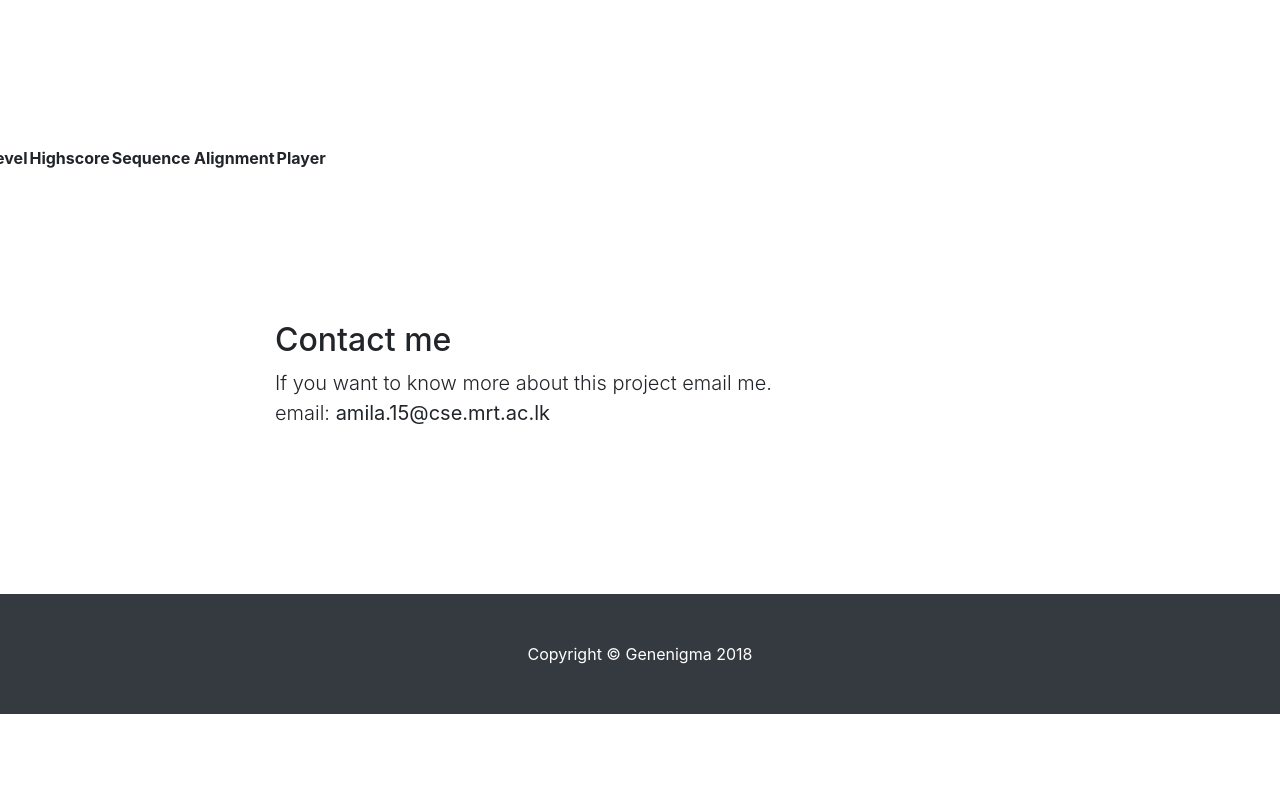
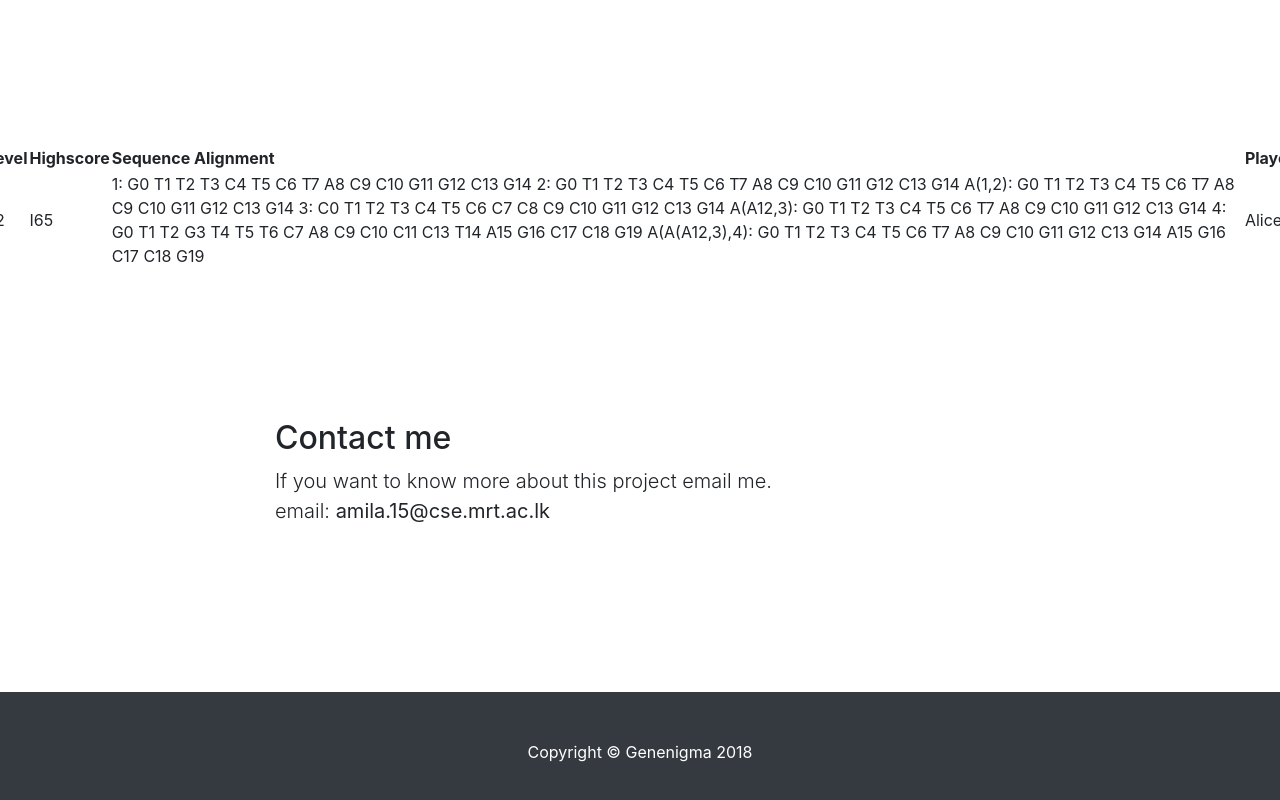
Before and after one commit to Amila-Rukshan/Amila-Rukshan.github.io, a website with bundled scripts: page index.html in a window 1280 px wide. Shown: the part 1183-1983 px from the top of the page. Before the commit the page ends 1897 px from the top, so only its background shows below. Built offline with nearby package versions, Linux system fonts and the light colour scheme.

Commit message:
Update index.html

```diff
--- a/index.html
+++ b/index.html
@@ -70,6 +70,15 @@
                 <th data-field="player">Player</th>
             </tr>
         </thead>
+        <tbody>
+          <tr>
+              <td>L2</td>
+              <td>I65</td>
+              <td>1: G0 T1 T2 T3 C4 T5 C6 T7 A8 C9 C10 G11 G12 C13 G14 2: G0 T1 T2 T3 C4 T5 C6 T7 A8 C9 C10 G11 G12 C13 G14 A(1,2): G0 T1 T2 T3 C4 T5 C6 T7 A8 C9 C10 G11 G12 C13 G14 3: C0 T1 T2 T3 C4 T5 C6 C7 C8 C9 C10 G11 G12 C13 G14 A(A12,3): G0 T1 T2 T3 C4 T5 C6 T7 A8 C9 C10 G11 G12 C13 G14 4: G0 T1 T2 G3 T4 T5 T6 C7 A8 C9 C10 C11 C13 T14 A15 G16 C17 C18 G19 A(A(A12,3),4): G0 T1 T2 T3 C4 T5 C6 T7 A8 C9 C10 G11 G12 C13 G14 A15 G16 C17 C18 G19</td>
+              <td>Alice</td>
+          </tr>
+
+      </tbody>
     </table>
     </div>
 
```
